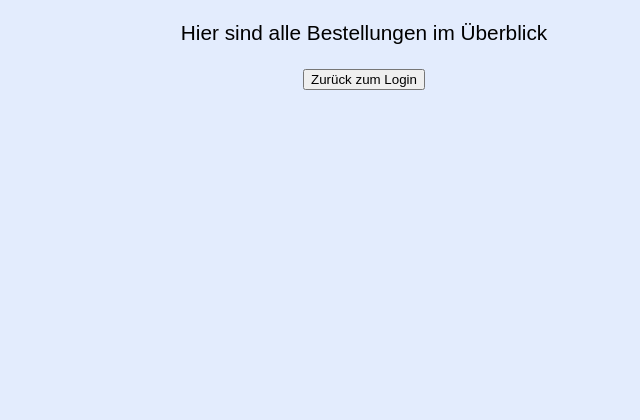
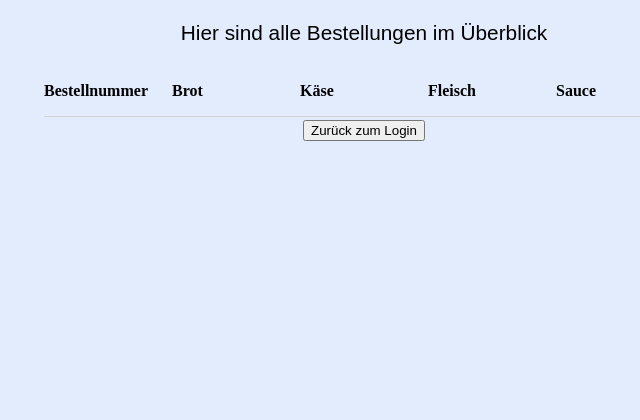
Before and after one commit to Osiran/SandwichSurf, a PHP site: page /overview in a window 1280 px wide. Shown: the part 214-634 px from the top of the page, without its empty margins (276-916 px from the left). Run offline with PHP 8.4, Linux system fonts and the light colour scheme; data that the repository does not hold is empty.

Commit message:
styled overview

```diff
--- a/app/Views/overview.view.php
+++ b/app/Views/overview.view.php
@@ -17,6 +17,13 @@
                 <p>Hier sind alle Bestellungen im Überblick</p>
             </div>
             <div class="js">
+                <div class="orders">
+                    <p><strong>Bestellnummer</strong></p>
+                    <p><strong>Brot</strong></p>
+                    <p><strong>Käse</strong></p>
+                    <p><strong>Fleisch</strong></p>
+                    <p><strong>Sauce</strong></p>
+                </div>
                 <?php foreach($orderArray as $order){ ?>
                     <div class="orders">
                         <p><?= $order->getPK() ?></p>
--- a/public/css/style.css
+++ b/public/css/style.css
@@ -84,7 +84,7 @@ img {
 .orders {
   margin: auto;
   display: grid;
-  grid-template-columns: auto auto auto auto auto;
+  grid-template-columns: 20% 20% 20% 20% 20%;
   width: 50%;
   border-bottom: 1px solid lightgray;
 }
```
